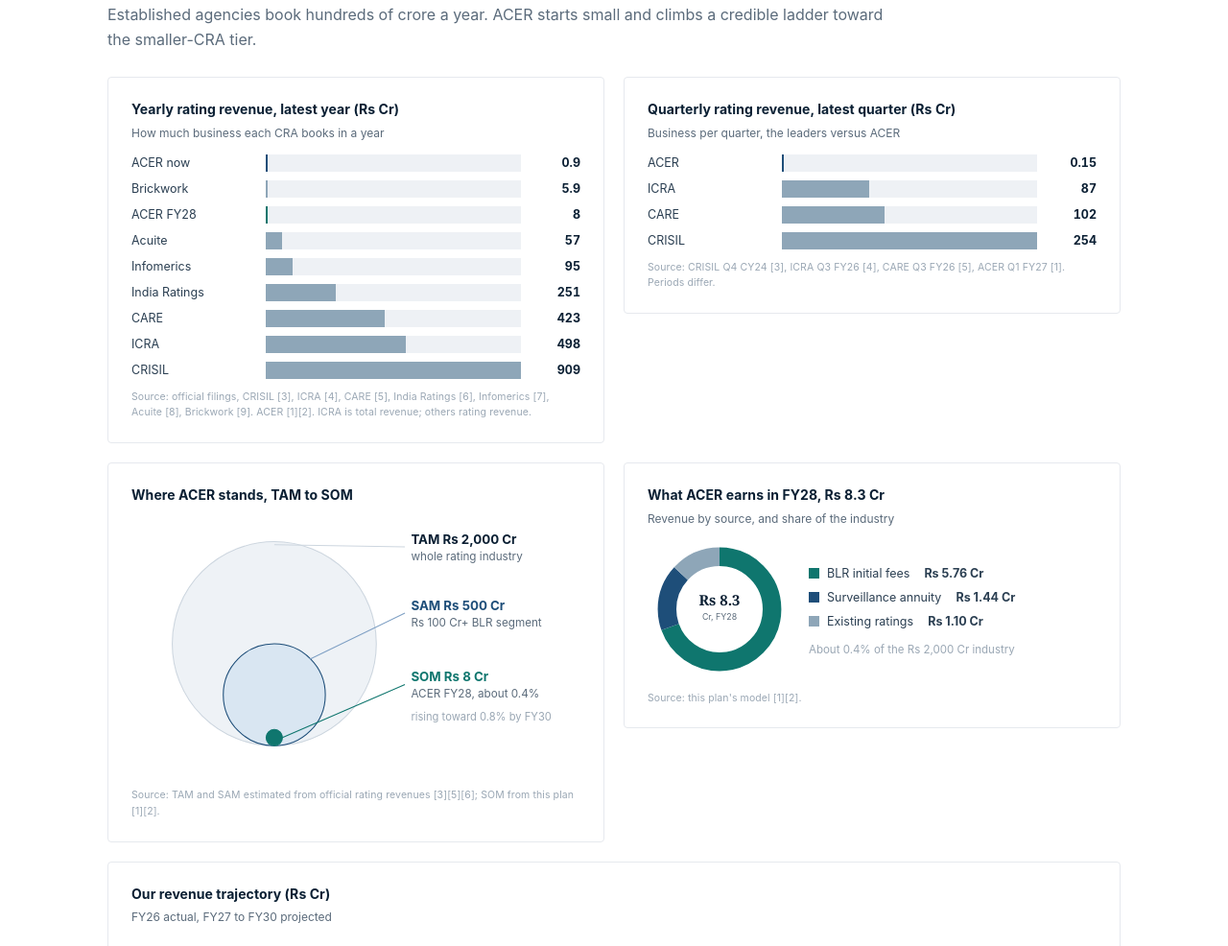
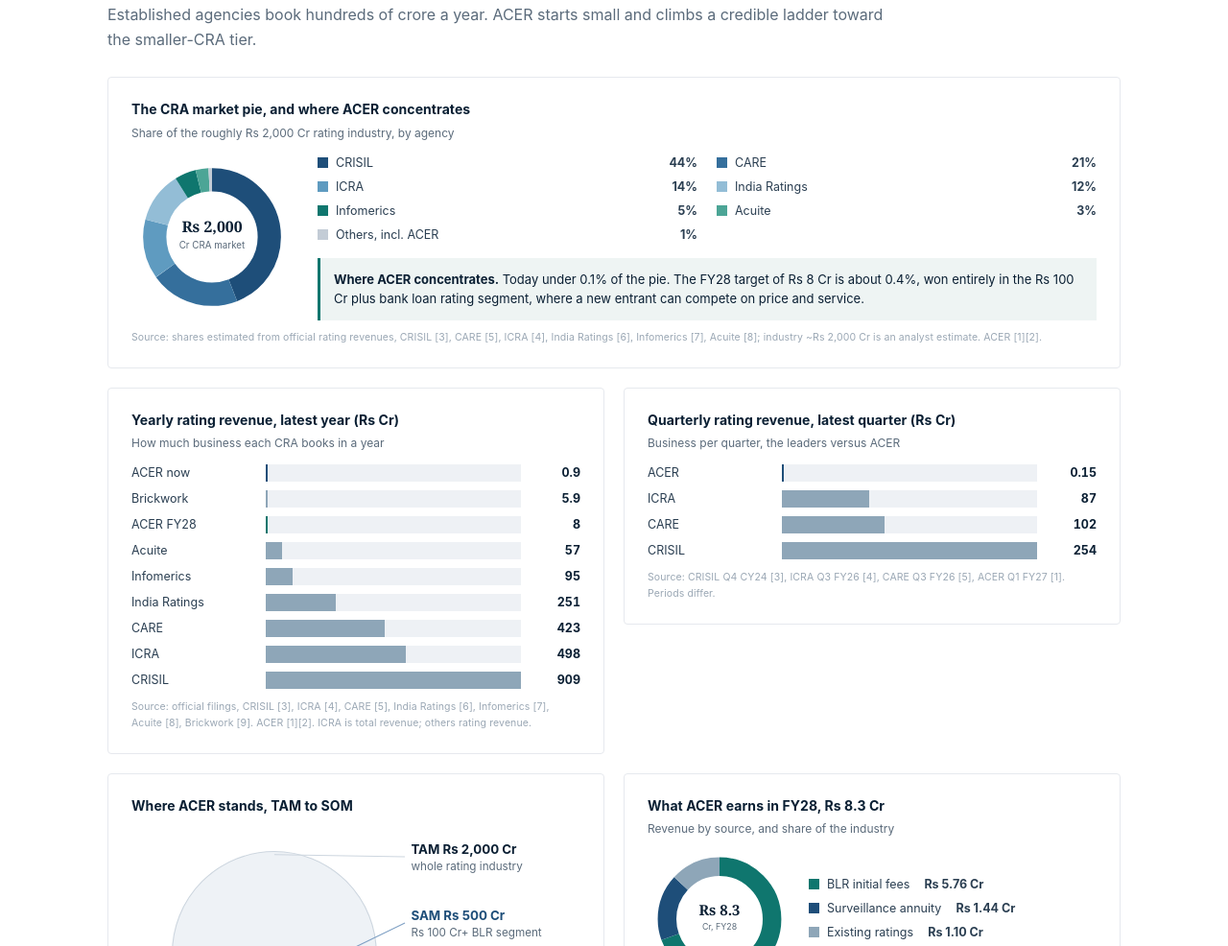
Before and after one commit to acer-developer/AOP, a plain HTML site: page index.html in a window 1280 px wide. Shown: the part 6465-7451 px from the top of the page at 96% size. Drawn offline with Linux system fonts and the light colour scheme.

Commit message:
Premium light-theme PPT (cover, act dividers, footers, takeaways) + CRA market-share pie
PPT rebuilt BCG/McKinsey style on white: clean cover, light act dividers with oversized section numbers, consistent header/footer with page numbers, takeaway callout bars, refined charts. Added a CRA market-share pie (entire ~Rs 2,000 Cr market by agency) with where ACER concentrates, on both web page and PPT.

```diff
--- a/index.html
+++ b/index.html
@@ -316,7 +316,13 @@
     <div class="kicker"><span class="n">08</span>Industry map</div>
     <div class="atitle">We enter a Rs 2,000 crore market at the very bottom, by design.</div>
     <p class="sub">Established agencies book hundreds of crore a year. ACER starts small and climbs a credible ladder toward the smaller-CRA tier.</p>
-    <div class="grid g2" style="align-items:start; margin-top:26px;">
+    <div class="card" style="margin-top:26px;">
+      <h3 style="margin-bottom:4px;">The CRA market pie, and where ACER concentrates</h3>
+      <p class="cap" style="margin:0 0 12px;">Share of the roughly Rs 2,000 Cr rating industry, by agency</p>
+      <div id="mktShare"></div>
+      <p class="csrc">Source: shares estimated from official rating revenues, CRISIL [3], CARE [5], ICRA [4], India Ratings [6], Infomerics [7], Acuite [8]; industry ~Rs 2,000 Cr is an analyst estimate. ACER [1][2].</p>
+    </div>
+    <div class="grid g2" style="align-items:start; margin-top:20px;">
       <div class="card">
         <h3 style="margin-bottom:4px;">Yearly rating revenue, latest year (Rs Cr)</h3>
         <p class="cap" style="margin:0 0 12px;">How much business each CRA books in a year</p>
@@ -605,6 +611,27 @@
     document.getElementById('tamCircle').innerHTML=svg;
   })();
 
+  // CRA market share donut
+  (function(){
+    var data=[{l:"CRISIL",v:44,c:"#1e4e79"},{l:"CARE",v:21,c:"#356f9c"},{l:"ICRA",v:14,c:"#5f9bc0"},{l:"India Ratings",v:12,c:"#93bdd6"},{l:"Infomerics",v:5,c:"#0f766e"},{l:"Acuite",v:3,c:"#4ca596"},{l:"Others, incl. ACER",v:1,c:"#c3ccd6"}];
+    var tot=100,r=64,C=2*Math.PI*r,off=0;
+    var svg='<div style="display:flex; align-items:center; gap:26px; flex-wrap:wrap;">';
+    svg+='<svg viewBox="0 0 180 180" width="168" height="168" role="img" aria-label="CRA market share by agency">';
+    data.forEach(function(d){ var len=C*d.v/tot;
+      svg+='<circle cx="90" cy="90" r="'+r+'" fill="none" stroke="'+d.c+'" stroke-width="26" stroke-dasharray="'+len.toFixed(1)+' '+(C-len).toFixed(1)+'" stroke-dashoffset="'+(-off).toFixed(1)+'" transform="rotate(-90 90 90)"/>';
+      off+=len;
+    });
+    svg+='<text x="90" y="85" text-anchor="middle" font-size="17" font-weight="700" font-family="Georgia,serif" fill="#0a1f33">Rs 2,000</text>';
+    svg+='<text x="90" y="103" text-anchor="middle" font-size="10.5" fill="#5b6b7b">Cr CRA market</text></svg>';
+    svg+='<div style="flex:1; min-width:260px;">';
+    svg+='<div style="display:grid; grid-template-columns:1fr 1fr; gap:5px 20px; font-size:12.5px; color:#2b3f52;">';
+    data.forEach(function(d){ svg+='<div style="display:flex; align-items:center; gap:8px;"><span style="width:11px;height:11px;background:'+d.c+';display:inline-block;flex:none;"></span>'+d.l+' <b style="margin-left:auto;">'+d.v+'%</b></div>'; });
+    svg+='</div>';
+    svg+='<div style="margin-top:14px; padding:12px 14px; background:#eef4f3; border-left:3px solid #0f766e; font-size:13px; color:#0a1f33;"><b>Where ACER concentrates.</b> Today under 0.1% of the pie. The FY28 target of Rs 8 Cr is about 0.4%, won entirely in the Rs 100 Cr plus bank loan rating segment, where a new entrant can compete on price and service.</div>';
+    svg+='</div></div>';
+    document.getElementById('mktShare').innerHTML=svg;
+  })();
+
   // ACER FY28 donut
   (function(){
     var data=[{l:"BLR initial fees",v:5.76,c:"#0f766e"},{l:"Surveillance annuity",v:1.44,c:"#1e4e79"},{l:"Existing ratings",v:1.10,c:"#8ea6b8"}];
```
Also changed, not shown: 1 other file.
